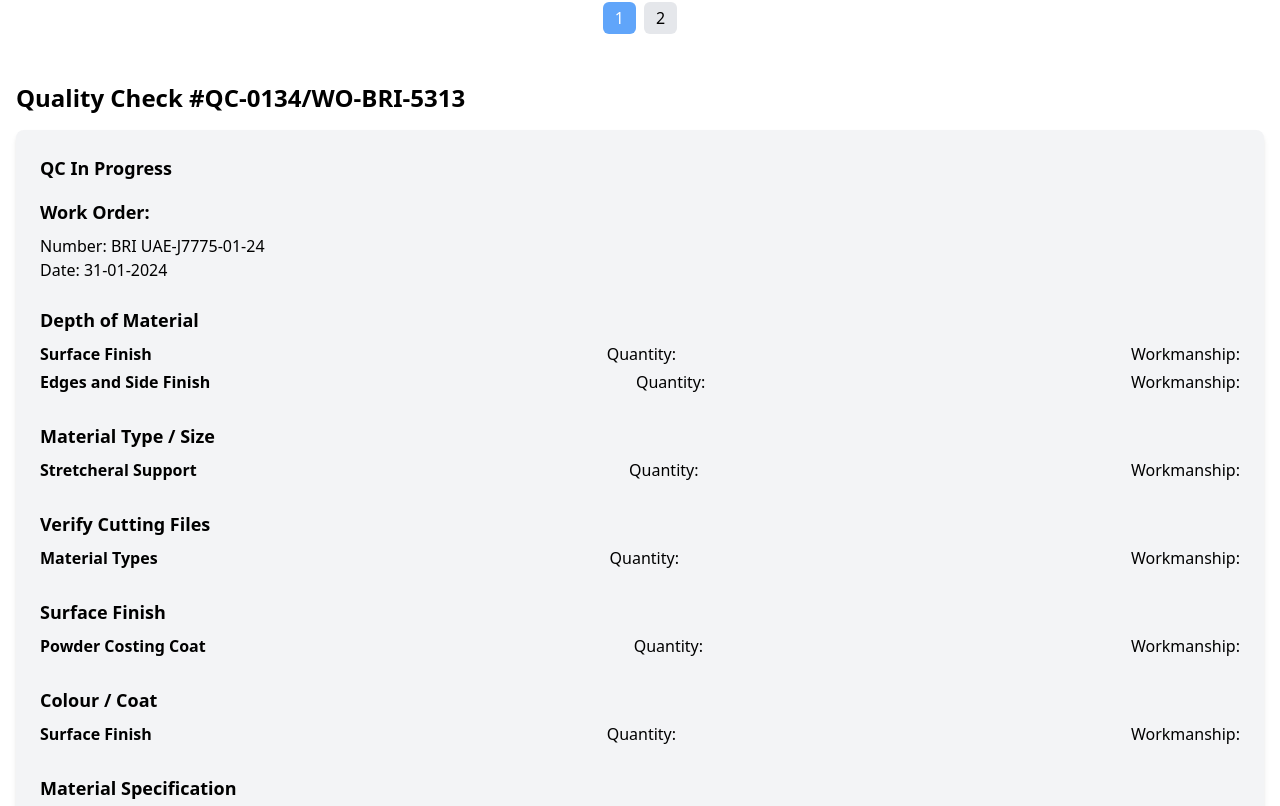
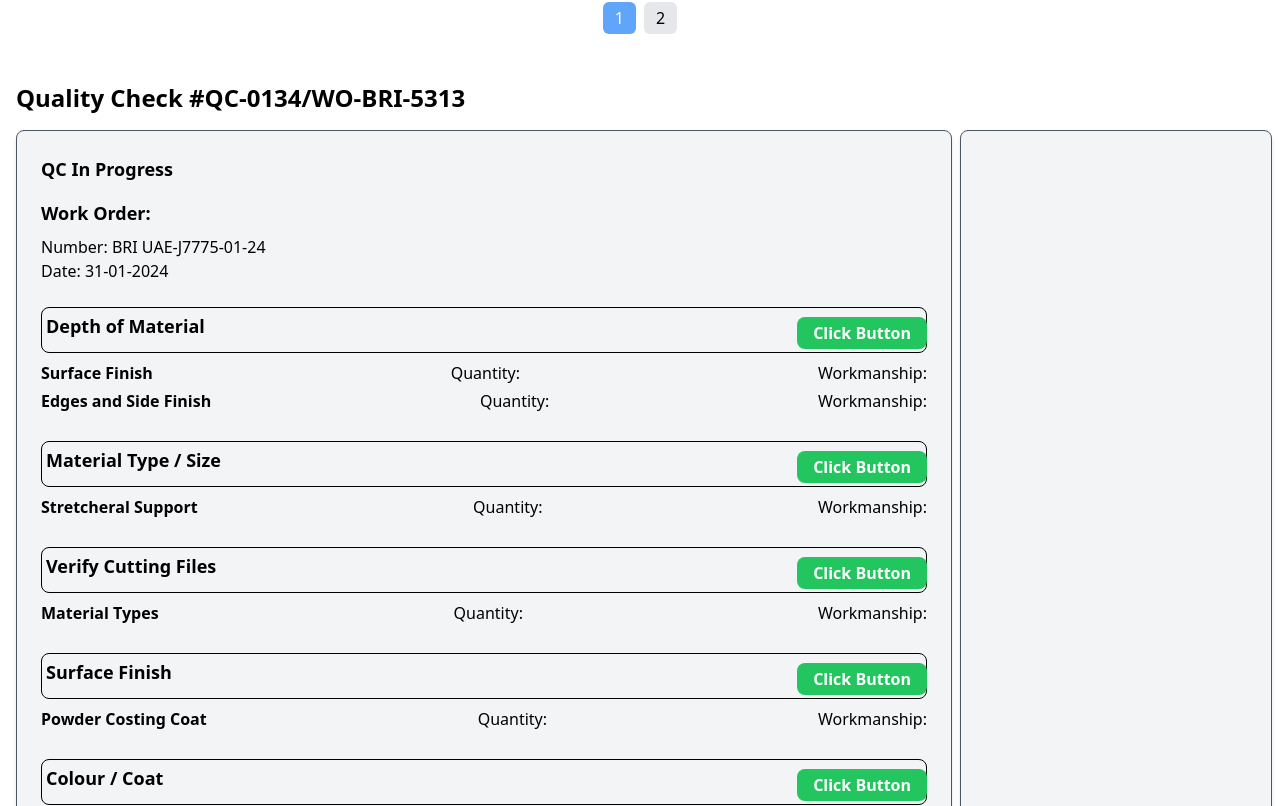
Before and after one commit to Mr-Zee/Qc-table, a React (Create React App) app: page / in a window 1280 px wide. Shown: the part 814-1620 px from the top of the page. Built offline with nearby package versions, Linux system fonts and the light colour scheme.

Commit message:
feat: ui updated

```diff
--- a/src/QualityCheckTable.jsx
+++ b/src/QualityCheckTable.jsx
@@ -4,7 +4,12 @@ const QualityCheckDisplay = ({ data }) => {
   return (
     <div className="container mx-auto p-4">
       <h1 className="text-2xl font-bold mb-4">Quality Check #{data.qualityCheck.id}</h1>
-      <div className="bg-gray-100 p-6 rounded-lg shadow-md mb-8">
+
+
+
+      <div style={{ display: 'flex', maxWidth: '100%', marginBottom: '8px' }}>
+        {/* First container (75%) */}
+        <div className="bg-gray-100 p-6 rounded-lg shadow-md" style={{ flex: '0 0 75%', border: '1px solid #4B5563' }}>
           <h2 className="text-lg font-semibold mb-4">{data.qualityCheck.status}</h2>
           <div>
             <h3 className="text-lg font-semibold mb-2">Work Order:</h3>
@@ -13,7 +18,16 @@ const QualityCheckDisplay = ({ data }) => {
           </div>
           {data.qualityCheck.checks.map((check, index) => (
             <div key={index} className="mt-6">
+              {/* Category with curved corner and black outline */}
+              <div className="relative">
+                <div className="bg-gray-100 rounded-lg border border-black p-1 mb-2 inline-block w-full">
                   <h3 className="text-lg font-semibold mb-2">{check.category}</h3>
+                </div>
+                {/* Green button */}
+                <button className="bg-green-500 text-white font-semibold py-1 px-4 rounded-lg absolute bottom-0 right-0 mb-3">Click Button</button>
+              </div>
+
+              {/* Items */}
               {check.items.map((item, idx) => (
                 <div key={idx} className="flex justify-between">
                   <p className="font-semibold">{item.name}</p>
@@ -24,6 +38,17 @@ const QualityCheckDisplay = ({ data }) => {
             </div>
           ))}
         </div>
+
+        {/* Second container (25%) */}
+        <div className="bg-gray-100 p-6 rounded-lg shadow-md" style={{ flex: '0 0 25%', marginLeft: '8px', border: '1px solid #4B5563' }}>
+          {/* Content of the second container */}
+        </div>
+      </div>
+
+
+
+
+
     </div>
   );
 };
```
Also changed, not shown: 1 other file (tests, documents, lock files or other folders). Lines whose indentation alone changed are shown as unchanged.
